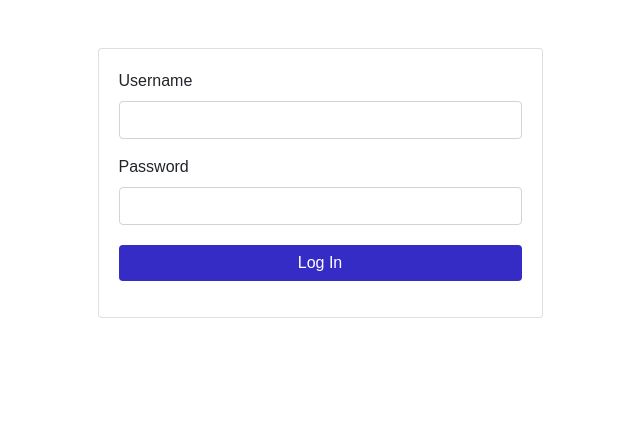
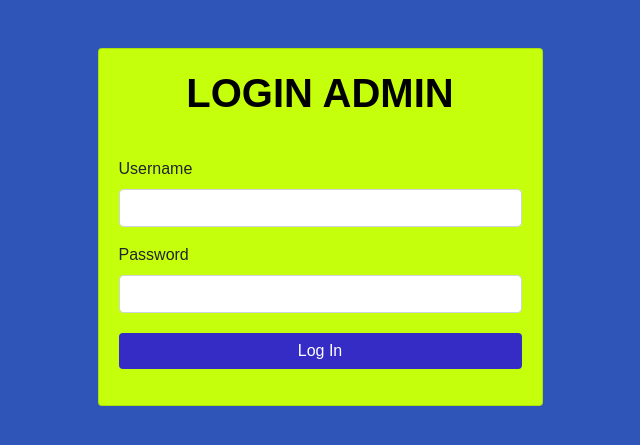
Before and after one commit to AlfaBM/WebArchive, a Laravel app: page /login in a window 1280 px wide. Shown: the top 445 px of the page, without its empty margins (320-960 px from the left). Run offline with Laravel 9, Linux system fonts and the light colour scheme; some web fonts are replaced.

Commit message:
update login untuk admin -VICTOR

```diff
--- a/public/css/style.css
+++ b/public/css/style.css
@@ -1,10 +1,10 @@
 body{
-  background: #ffffff !important;
+  background: #2F55B8 !important;
   font-family: 'Muli', sans-serif;
 
 }
 h1{
-  color: #fff;
+  color: #000000;
   padding-bottom: 2rem;
   font-weight: bold;
 }
@@ -25,6 +25,10 @@ a:hover{
 
 }
 
+.container .card-body{
+  background-color: #c6ff0c;
+}
+
 .btn{
   background: #352bc5;
   border: #756f35;
--- a/resources/views/login.blade.php
+++ b/resources/views/login.blade.php
@@ -17,6 +17,7 @@
         <div class="container">
             <div class="row">
                 <div class="col-md-5 mx-auto">
+
                     @if (Session::has('failed'))
                         <div class="alert alert-danger text-center" role="alert">
                             {{ Session::get('failed') }}
@@ -25,6 +26,9 @@
                     <form action="/login" method="post">
                         @csrf
                         <div class="card card-body">
+                            <div>
+                                <h1 class="text-center">LOGIN ADMIN</h1>
+                            </div>
                             <div class="form-group required">
                                 <label for="username">Username</label>
                                 <input type="text" class="form-control text-lowercase" id="username" required=""
```
